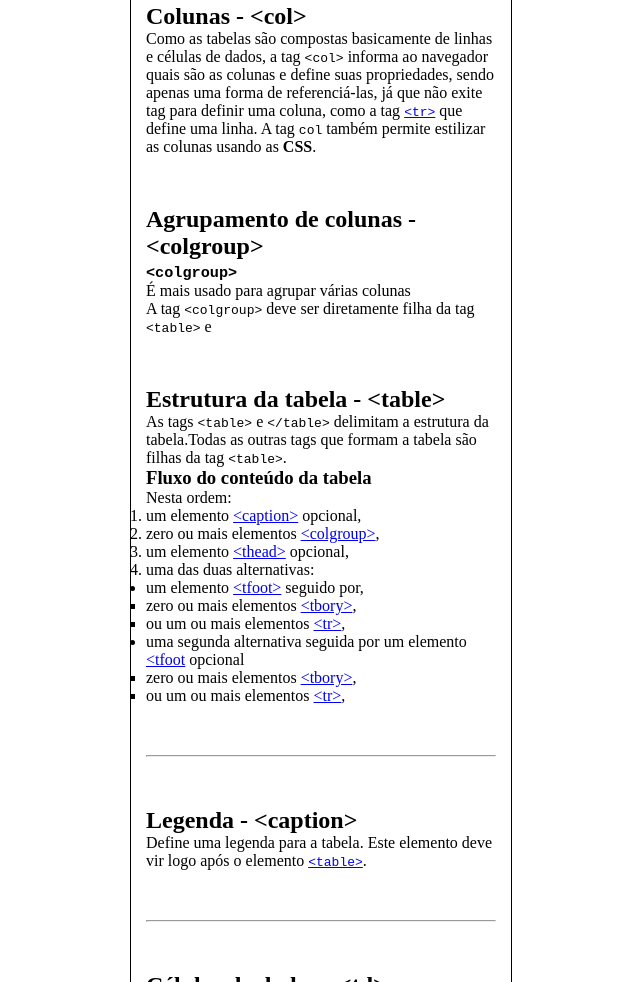
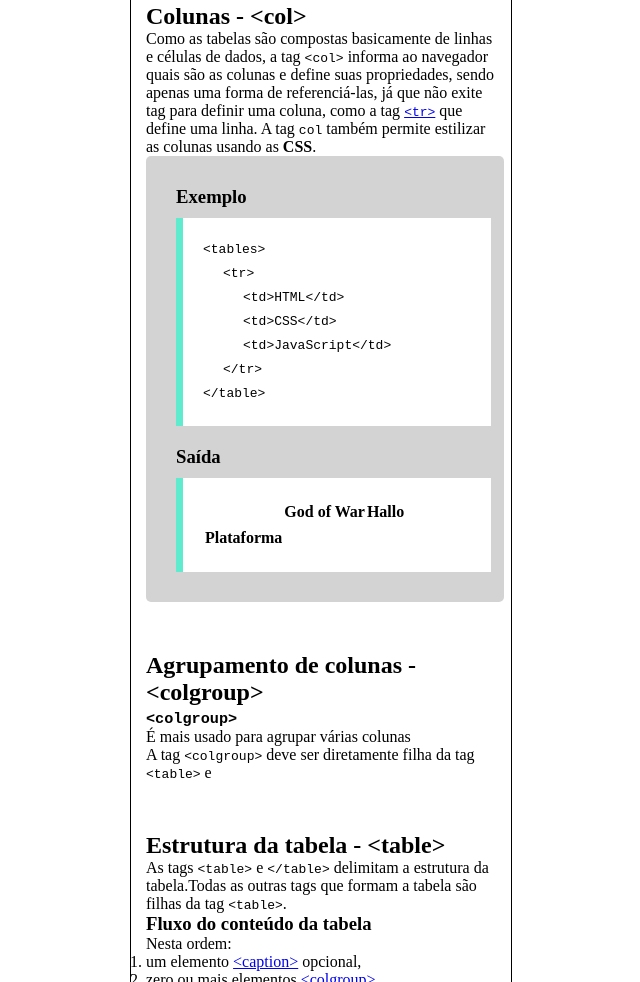
Before and after one commit to hueeGnomo/HTML-CSS, a plain HTML site: page tabelas.html in a window 1280 px wide. Shown: the part 448-1430 px from the top of the page, without its empty margins (319-959 px from the left). Drawn offline with Linux system fonts and the light colour scheme.

Commit message:
Adicionado mais conteúdo no arquivo tabelas.html pelo celular

```diff
--- a/tabelas.html
+++ b/tabelas.html
@@ -88,8 +88,42 @@
                 <h2 class="titulo">Colunas - &lt;col&gt;</h2>
                 <p>Como as tabelas são compostas basicamente de linhas e células de dados, a tag <code class="code_inline">&lt;col&gt;</code> informa ao navegador quais são as colunas e define suas propriedades, sendo apenas uma forma de referenciá-las, já que não exite tag para definir uma coluna, como a tag <code class="code_inline"><a href="#tr">&lt;tr&gt;</a></code> que define uma linha. A tag <code class="code_inline">col</code> também permite estilizar as colunas usando as <b>CSS</b>.</p>
 
+                <div class="exemplo">
+                    <h3 class="exemplo-titulo">Exemplo</h3>
+                    <div class="exemplo-codigo">
+                        <code>
+                            <p class="p_incode">
+                                <span>&lt;tables&gt;</span>
+                                    <span style="margin-left: 20px;">&lt;tr&gt;</span>
+                                        <span style="margin-left: 40px;">&lt;td&gt;HTML&lt;/td&gt;</span>
+                                        <span style="margin-left: 40px;">&lt;td&gt;CSS&lt;/td&gt;</span>
+                                        <span style="margin-left: 40px;">&lt;td&gt;JavaScript&lt;/td&gt;</span>
+                                    <span style="margin-left: 20px;">&lt;/tr&gt;</span>
+                                <span>&lt;/table&gt;</span>
+                            </p>
+                        </code>
+                    </div>
 
-            <section class="sessao_col">
+                    <h3 class="exemplo-titulo">Saída</h3>
+                    <div class="exemplo-saida">
+                        <table>
+
+                            <tr>
+                                <td></td> <!-- Célula em branco para ficar no canto da tabela -->
+                                <th scope="col">God of War</th>
+                                <th scpe="col">Hallo</th>
+                            </tr>
+                            <tr>
+                                <th>Plataforma</th>
+                            </tr>
+
+                        </table>
+                    </div>
+                </div>
+
+            </section>
+
+            <section class="sessao_colgroup">
                 <h2 class="titulo">Agrupamento de colunas - &lt;colgroup&gt;</h2>
 
 
```
